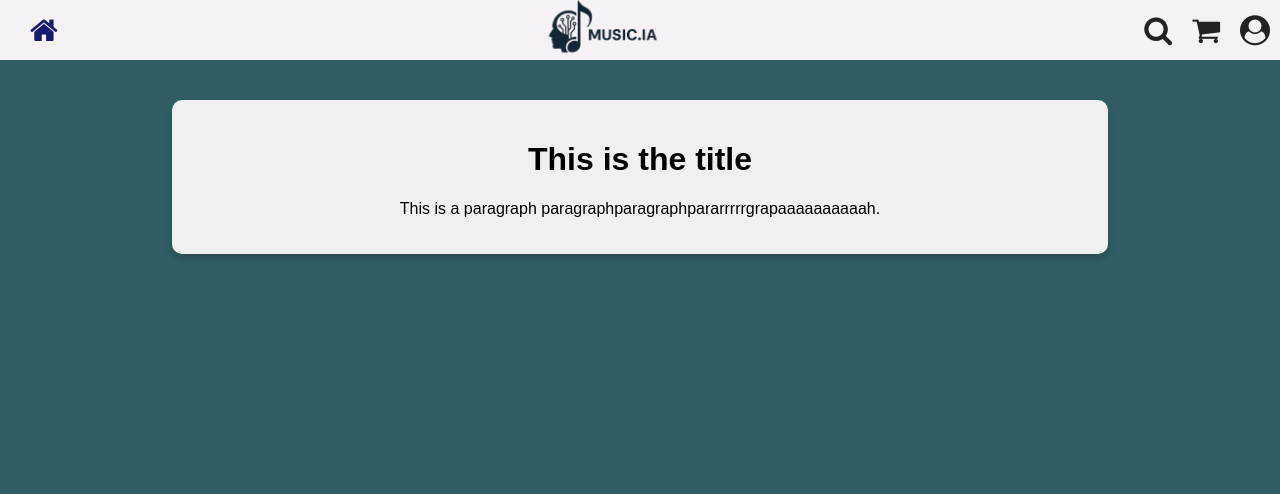
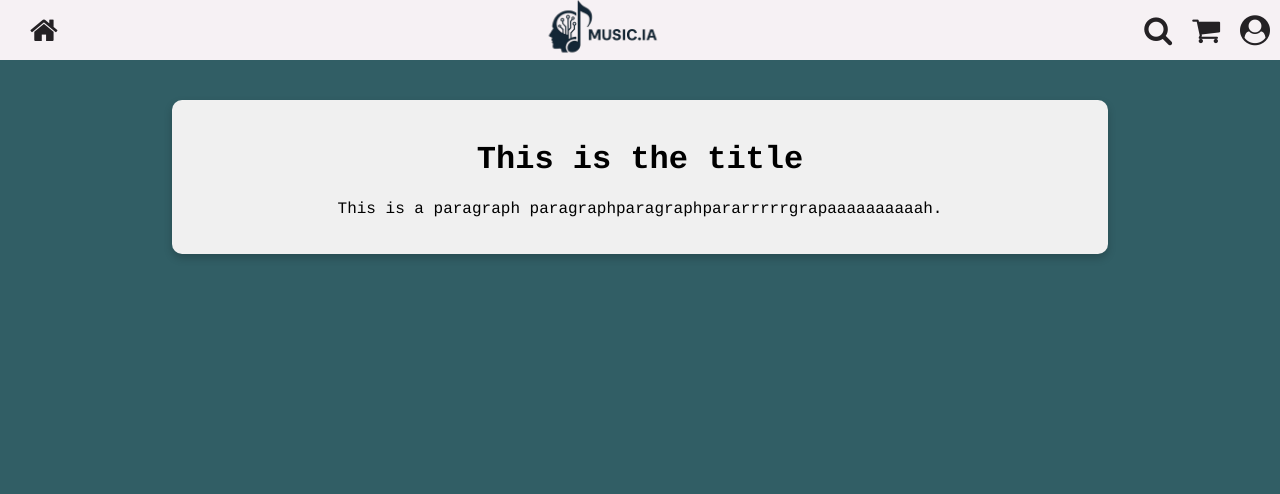
Before and after one commit to MeXam84/R209-PHP_SQL, a PHP site: page /main.php in a window 1280 px wide. Shown: the top 494 px of the page. Run offline with PHP 8.4, Linux system fonts and the light colour scheme.

Commit message:
modified:   site/main.css 	modified:   site/main.php

```diff
--- a/site/main.css
+++ b/site/main.css
@@ -1,7 +1,7 @@
 body {
   margin: 0;
   padding: 0;
-  font-family: Arial, sans-serif;
+  font-family: Courier, monospace;
   background-color: #315E65 ;
 }
 
--- a/site/main.php
+++ b/site/main.php
@@ -9,7 +9,7 @@
 <body>
 <header class="navbar">
     <div class="nav-left">
-    <a href="main.php" style="color: #191970;">
+    <a href="main.php" style="color: #242124;">
       <i class="fa fa-home"></i>
 </a>
     </div>
@@ -44,5 +44,6 @@
       <p>© 2023 Mon Site Web. Tous droits réservés.</p>
     </footer>
   </div>
+
 </body>
 </html>
```
